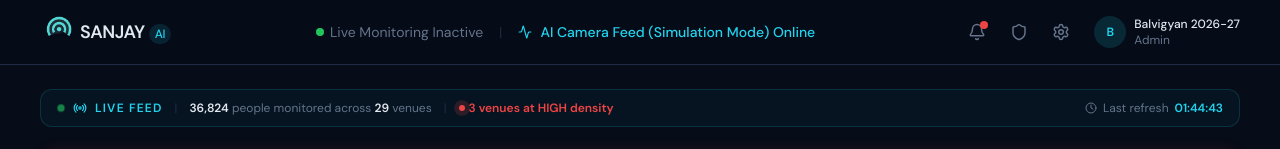
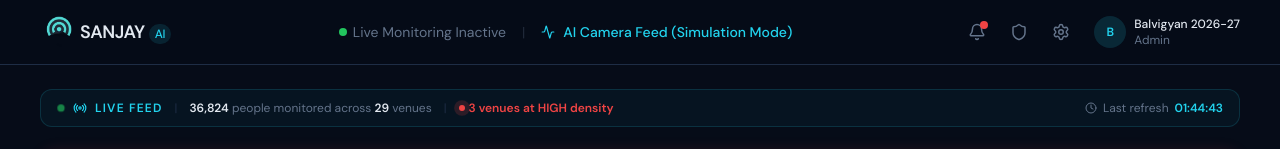
Before and after one commit to anshwairagkar/Crowd_Check, a Next.js app: page / in a window 1280 px wide. Shown: the top 149 px of the page. Built offline with nearby package versions, Linux system fonts and the light colour scheme; sample sign-in values are in the browser's storage.

Commit message:
Update DashboardTopbar.tsx

```diff
--- a/src/app/components/DashboardTopbar.tsx
+++ b/src/app/components/DashboardTopbar.tsx
@@ -78,7 +78,7 @@ export default function DashboardTopbar({
             </span>
             <span className="mx-2 opacity-30">|</span>
             <Activity size={14} style={{ color: 'var(--primary)' }} />
-            <span style={{ color: 'var(--primary)' }} className="font-medium">AI Camera Feed (Simulation Mode) Online</span>
+            <span style={{ color: 'var(--primary)' }} className="font-medium">AI Camera Feed (Simulation Mode)</span>
           </div>
 
           <div className="flex items-center gap-2">
```
